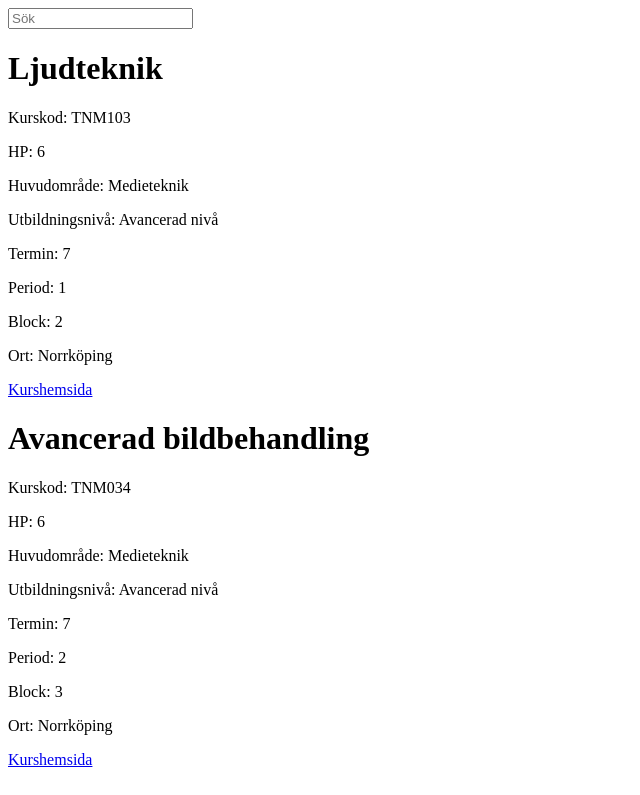
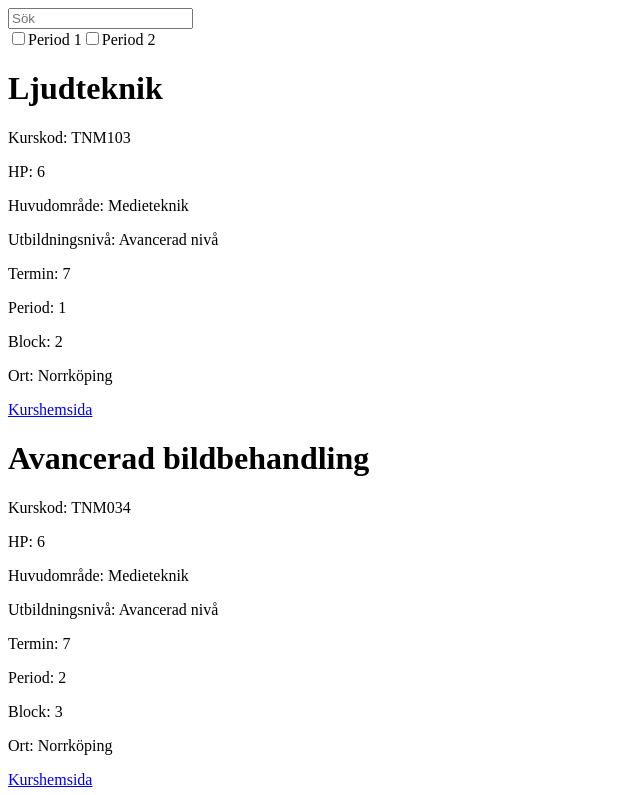
Before and after one commit to jronnefalk/lithe_val, a React (Create React App) app: page / in a window 1280 px wide. Shown: the top 795 px of the page, without its empty margins (0-640 px from the left). Built offline with nearby package versions, Linux system fonts and the light colour scheme.

Commit message:
Laggt in checkbox.js
Laggt in component checkbox.js och två checkboxes i App(). De är ej kopplade till outputen än

```diff
--- a/src/App.js
+++ b/src/App.js
@@ -12,10 +12,22 @@ import filterKurser from "./functions/filterKurser";
 // Komponenter
 import Signup from "./components/Signup";
 import Kurs from "./components/Kurs";
+import Checkbox from "./components/Checkbox";
 
 function App() {
   const [query, setQuery] = useState("");
   const filteredKurser = filterKurser(kurser, query);
+
+  const [checkedOne, setCheckedOne] = React.useState(false);
+  const [checkedTwo, setCheckedTwo] = React.useState(false);
+
+  const handleChangeOne = () => {
+    setCheckedOne(!checkedOne);
+  };
+
+  const handleChangeTwo = () => {
+    setCheckedTwo(!checkedTwo);
+  };
 
   return (
     <div className="App">
@@ -24,6 +36,18 @@ function App() {
           placeholder="Sök"
           onChange={(event) => setQuery(event.target.value)}
         />
+        <div>
+          <Checkbox
+            label="Period 1"
+            value={checkedOne}
+            onChange={handleChangeOne}
+          />
+          <Checkbox
+            label="Period 2"
+            value={checkedTwo}
+            onChange={handleChangeTwo}
+          />
+        </div>
       </div>
       {filteredKurser.map((kurs) => (
         <Kurs key={kurs.kurskod} kursdata={kurs} />
--- /dev/null
+++ b/src/components/Checkbox.js
@@ -0,0 +1,10 @@
+import React from "react";
+
+export default function Checkbox({ label, value, onChange }) {
+  return (
+    <label>
+      <input type="checkbox" checked={value} onChange={onChange} />
+      {label}
+    </label>
+  );
+}
```
